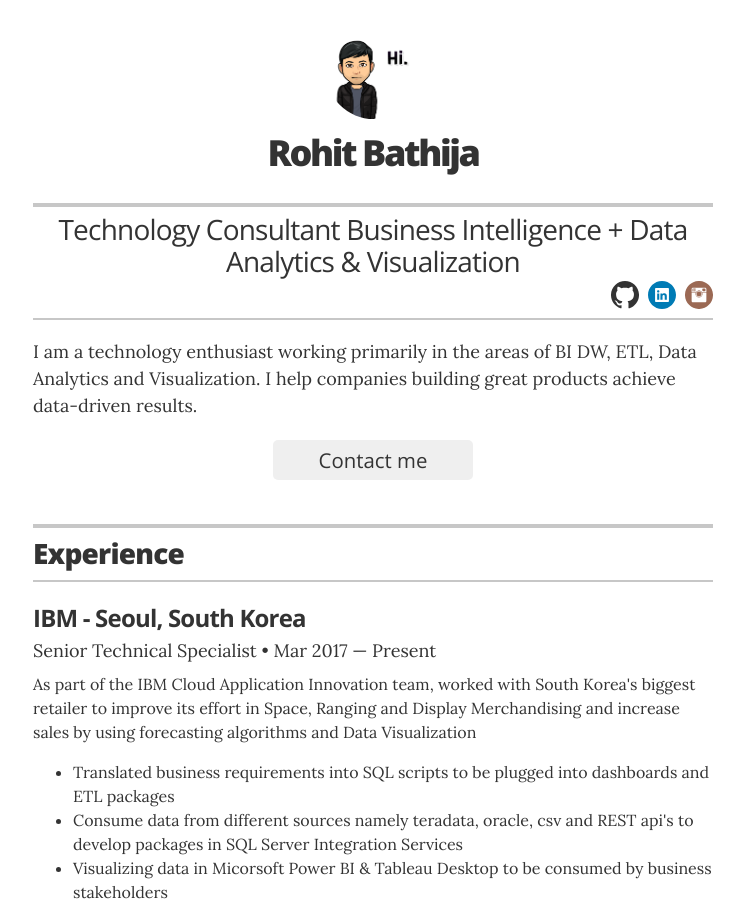
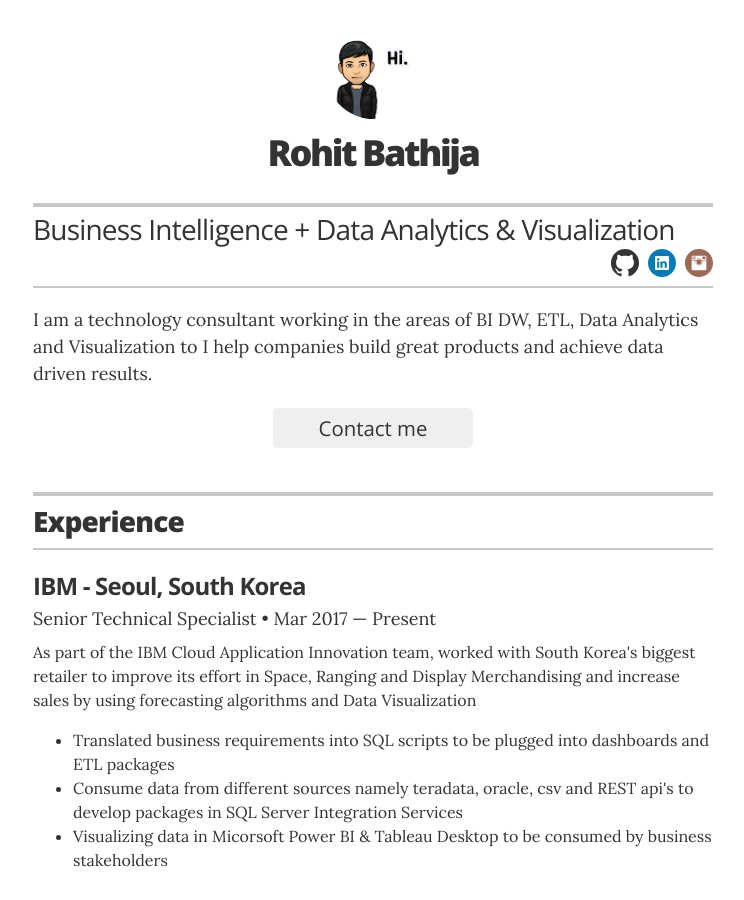
Before and after one commit to robathija/rohit-resume, a Jekyll site: the page built from index.html, in a window 1280 px wide and 900 px high. Shown: the whole window, without its empty margins (267-1011 px from the left). Built offline with Jekyll 4.4.1, drawn with Linux system fonts in a browser that asks for light colours.

Commit message:
More changes

```diff
--- a/_config.yml
+++ b/_config.yml
@@ -11,12 +11,12 @@
 # Resume settings
 resume_avatar:                  "true"
 resume_name:                    "Rohit Bathija"
-resume_title:                   "Technology Consultant Business Intelligence + Data Analytics & Visualization"
+resume_title:                   "Business Intelligence + Data Analytics & Visualization"
 resume_contact_email:           "rohit3991@gmail.com"
 resume_contact_telephone:       "+82 1049954855"
 resume_contact_address:         "Seoul, South Korea"
 resume_header_contact_info: "Seoul, South Korea | +82 1049954855 | rohit3991@gmail"
-resume_header_intro: "<p>I am a technology enthusiast working primarily in the areas of BI DW, ETL, Data Analytics and Visualization. I help companies building great products achieve data-driven results.</p>"
+resume_header_intro: "<p>I am a technology consultant working in the areas of BI DW, ETL, Data Analytics and Visualization to I help companies build great products and achieve data driven results.</p>"
 
 # use "yes" to display the email contact button,
 # "no" to display an "I'm not looking for work" message,
```
